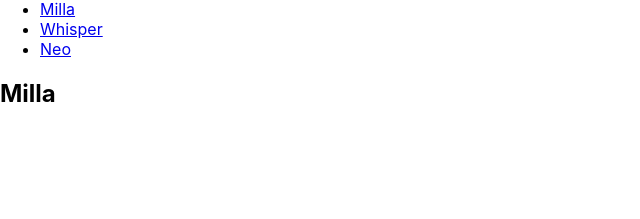
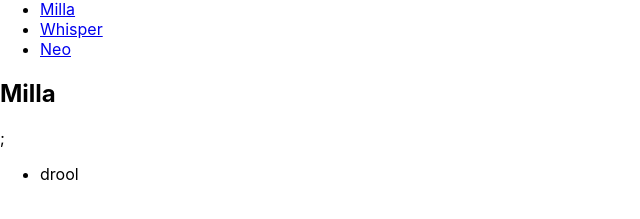
Before and after one commit to brienmizell/ReactRouterExercise, a React (Create React App) app: page /cats/Milla in a window 1280 px wide. Shown: the part 179-398 px from the top of the page, without its empty margins (0-640 px from the left). Built offline with nearby package versions, Linux system fonts and the light colour scheme.

Commit message:
dynamically draws cat toys to page

```diff
--- a/src/OneCat.js
+++ b/src/OneCat.js
@@ -1,7 +1,20 @@
 import React from "react";
 
 const OneCat = props => {
-  return <h2>{props.match.params.catName}</h2>;
+  const allToys = props.toys;
+  const catName = props.match.params.catName;
+  const myToys = allToys[catName];
+
+  return (
+    <div>
+      <h2>{catName}</h2>;
+      <ul>
+        {myToys.map(toy => {
+          return <li>{toy}</li>;
+        })}
+      </ul>
+    </div>
+  );
 };
 
 export default OneCat;
```
